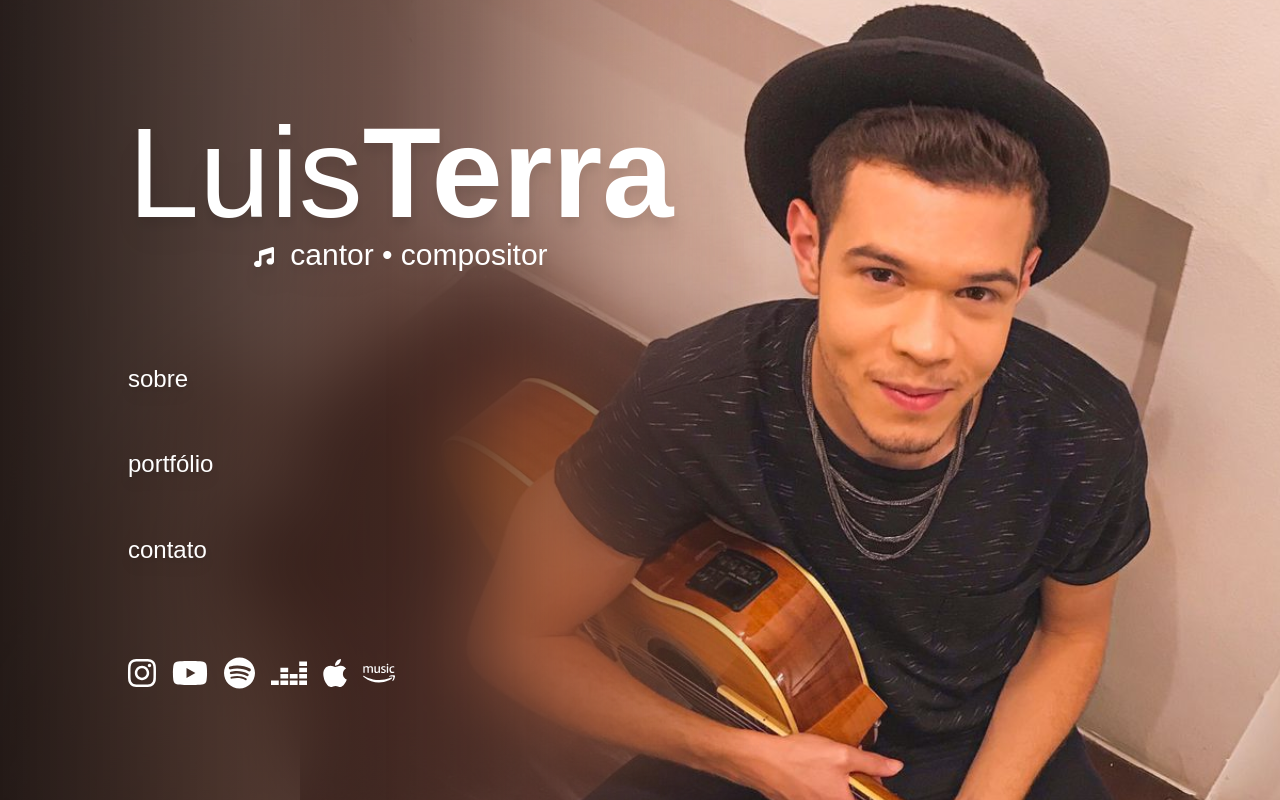
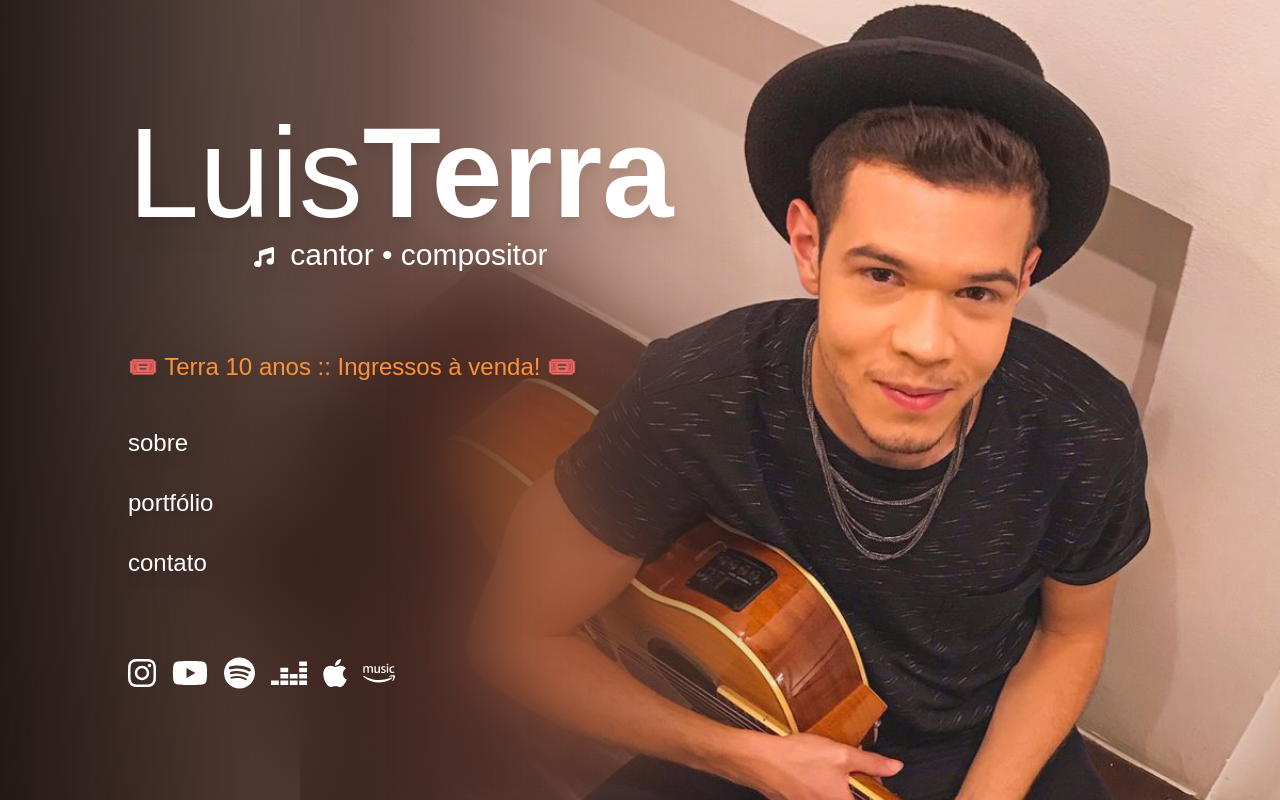
Before and after one commit to Bentroen/luisterra.com, a Next.js app: page / in a window 1280 px wide. Built offline with nearby package versions, Linux system fonts and the light colour scheme.

Commit message:
Adicionar banner de ingressos

```diff
--- a/src/pages/index.tsx
+++ b/src/pages/index.tsx
@@ -64,6 +64,16 @@ export default function Home() {
           <div className="flex flex-col h-full max-h-[16rem] text-2xl font-light align-center drop-shadow-lg ml-14 sm:ml-0">
             <div className="table flex-1 text-2xl w-fit m-0 p-0 transition-all ease-in-out duration-[250ms] hover:translate-x-2 hover:text-gray-300">
               <div className="table-cell align-middle">
+                <Link href="https://www.sympla.com.br/evento/luis-terra-terra-10-anos/1953273">
+                  <span className="text-orange-400 hover:text-orange-300 transition-all ease-in-out duration-[250ms]">
+                    🎟️ Terra 10 anos :: Ingressos à venda! 🎟️
+                  </span>
+                </Link>
+              </div>
+            </div>
+            <div className="h-4"></div>
+            <div className="table flex-1 text-2xl w-fit m-0 p-0 transition-all ease-in-out duration-[250ms] hover:translate-x-2 hover:text-gray-300">
+              <div className="table-cell align-middle">
                 <Link href="/sobre">sobre</Link>
               </div>
             </div>
```
